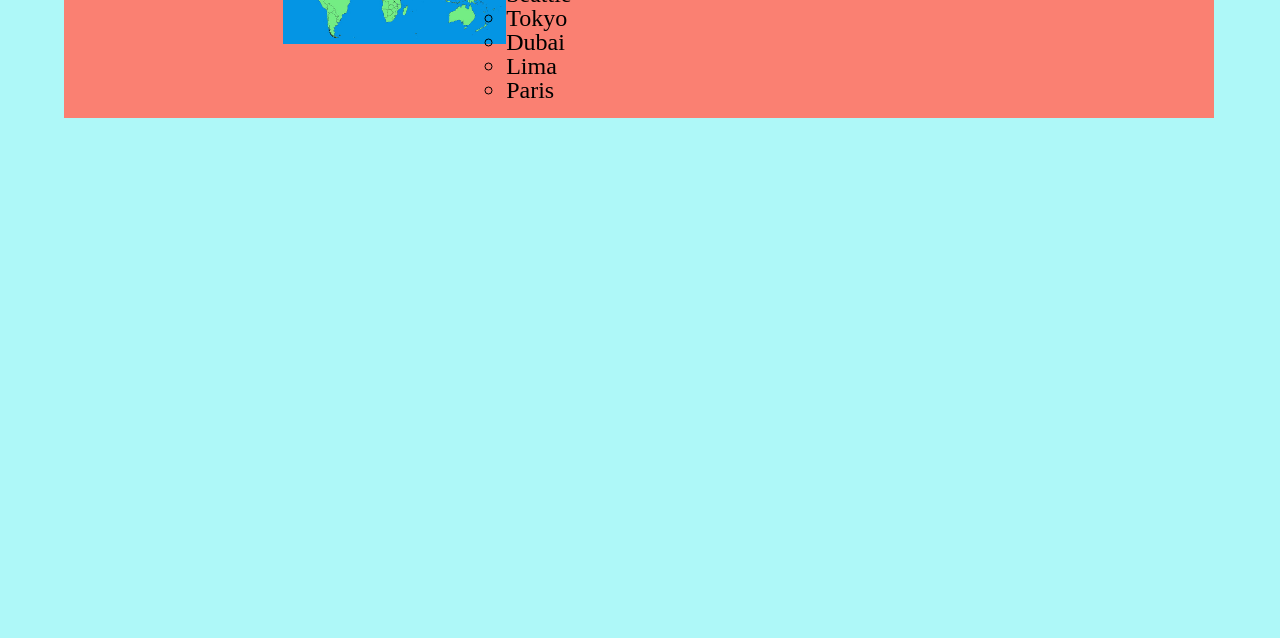
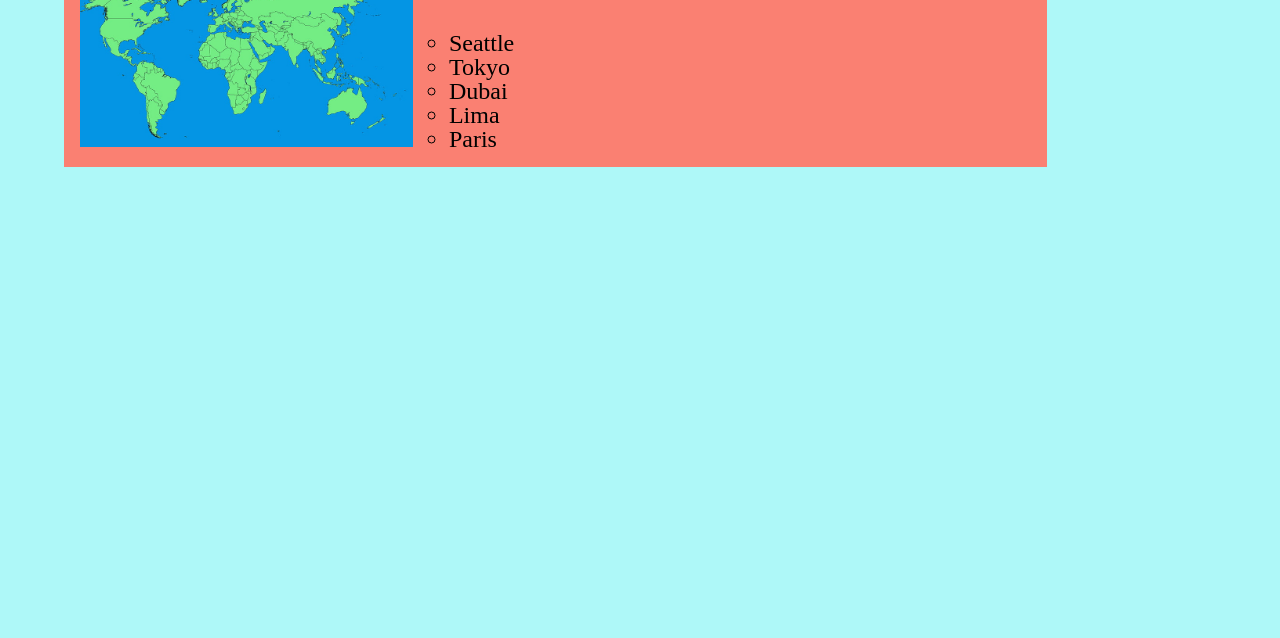
Before and after one commit to jow76/cookie-stand, a plain HTML site: page index.html in a window 1280 px wide. Shown: the part 247-885 px from the top of the page. Drawn offline with Linux system fonts and the light colour scheme.

Commit message:
working on Locations

```diff
--- a/style.css
+++ b/style.css
@@ -68,7 +68,7 @@ main{
 #locations{
     background-color: salmon;
     width:fit-content;
-    display: flex;
+    display: block;
     flex-wrap: wrap;
     padding:1rem;
     margin:5%;
@@ -79,17 +79,15 @@ main{
 }
 
 #locations ul{
-    display: flex;
+    display: inline-block;
     flex-direction: column;
-    margin-top: 3rem;
     list-style: circle;
     font-size: 1.5rem;
 }
 
 #locations img{
-    display: flex;
-    width: 20%;
+    display: inline;
+    width: 35%;
     height:50%;
-    flex-direction: row;
-    justify-content: flex-start;
+    margin-right: 2rem;
 }
```
